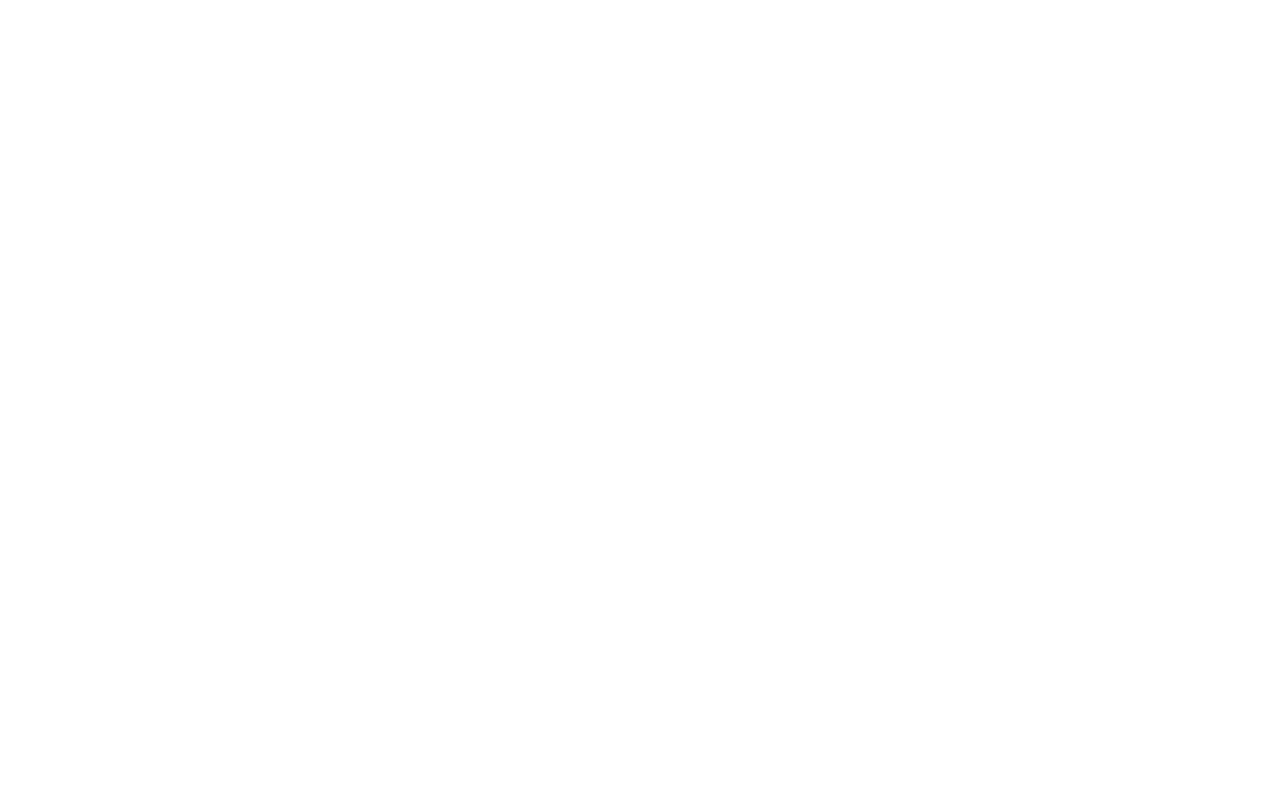
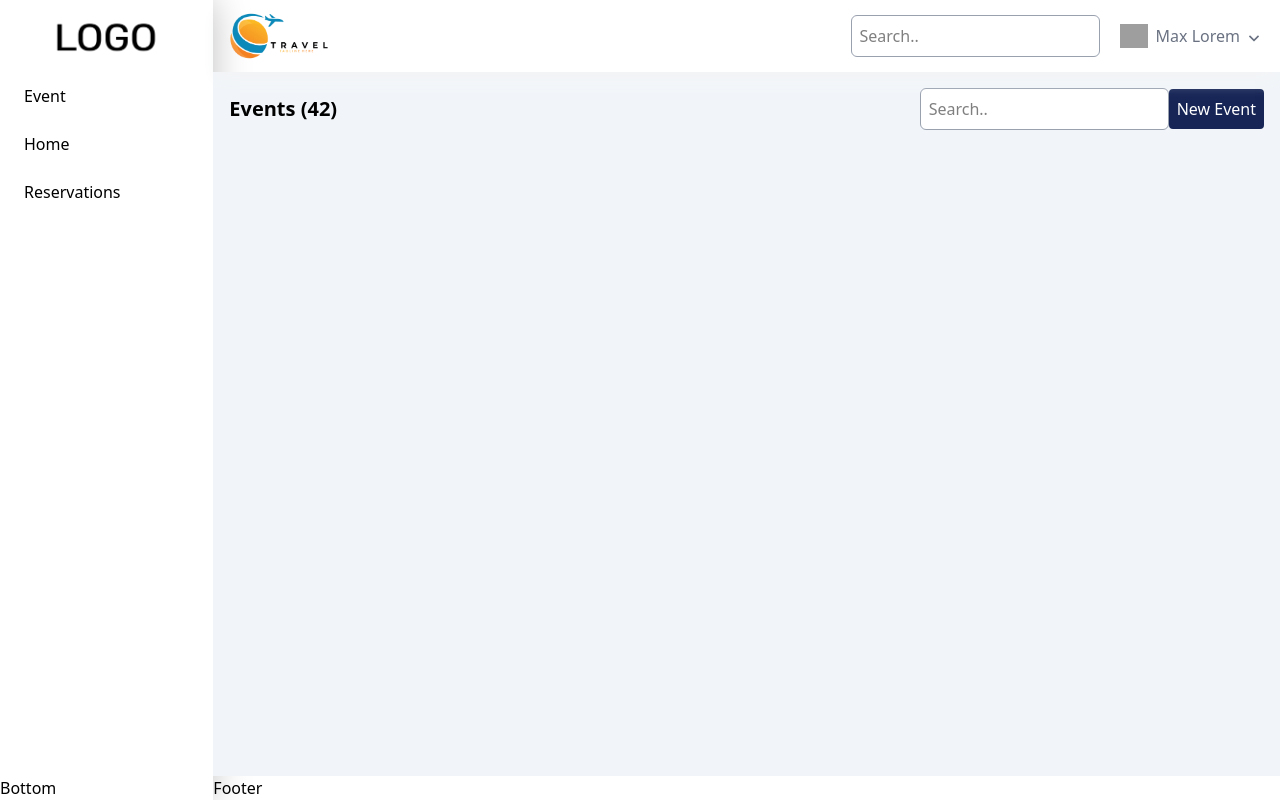
Before and after one commit to Darshangohel/T2C, a React (Vite) app: page /event in a window 1280 px wide. Before the commit this address had no page. Built offline with nearby package versions, Linux system fonts and the light colour scheme; grey boxes are pictures that could not be loaded.

Commit message:
add new pages

```diff
--- a/src/components/Footer.tsx
+++ b/src/components/Footer.tsx
@@ -1,6 +1,6 @@
 const Footer = () => {
     return (<div className="mt-5 p-2 text-center border-t border-gray-100">
-        <p className="text-sm text-gray-400">© 2025 T2C. All rights reserved. CST# 2029030-50.</p>
+        <p className="text-sm text-gray-400">© 2025 T2C. All rights reserved. CST# 12345678-90.</p>
     </div>)
 }
 
--- a/src/components/Header.tsx
+++ b/src/components/Header.tsx
@@ -1,6 +1,7 @@
 import logo from "../assets/logo-white.png"
 import background from "../assets/bg.jpg"
 import SportLogo from "../assets/national-championships.png"
+import { Link } from "react-router-dom"
 
 const Header = () => {
     return (
@@ -9,9 +10,15 @@
                 <div className="pt-7 flex justify-between items-center pb-3">
                     <img src={logo} alt="Logo" className="w-30"/>
                     <ul className="flex">
-                        <li className="px-4"><a href="#" className="text-white">Hotel</a></li>
-                        <li className="px-4"><a href="#" className="text-white">Event</a></li>
-                        <li className="px-4"><a href="#" className="text-white">Sport</a></li>
+                        <li className="px-4">
+                            <Link to="/dashboard" className="text-white">Home</Link>
+                        </li>
+                        <li className="px-4">
+                            <Link to="/event" className="text-white">Event</Link>
+                        </li>
+                        <li className="px-4">
+                            <Link to="#" className="text-white">Sport</Link>
+                        </li>
                     </ul>
                 </div>
             </div>
--- a/src/main.tsx
+++ b/src/main.tsx
@@ -4,6 +4,7 @@
 import Home from './pages/Home';
 import './index.css';
 import Login from './pages/Login';
+import Event from './pages/Event';
 
 ReactDOM.createRoot(document.getElementById('root')!).render(
   <React.StrictMode>
@@ -12,6 +13,7 @@
         <Route path="/" element={<Login />} />
         <Route path="/dashboard" element={<Home />} />
         <Route path="/login" element={<Login />} />
+        <Route path="/event" element={<Event />} />
       </Routes>
     </BrowserRouter>
   </React.StrictMode>
--- /dev/null
+++ b/src/pages/Event.css
@@ -0,0 +1 @@
+@import "tailwindcss";
--- /dev/null
+++ b/src/pages/Event.tsx
@@ -0,0 +1,66 @@
+import { useEffect } from "react";
+import "./Event.css";
+import Logo from "../assets/logo-dark.png"
+import { Link } from "react-router-dom";
+import TravelLogo from "../assets/travel-logo.png"
+
+const Event = () => {
+
+    const menuItems = [{label : "Event", path : "/event"}, {label : "Home", path : "/dashboard"}, {label : "Reservations", path : "#"}];
+
+    useEffect(() => {
+        document.body.classList.add("h-full");
+        document.documentElement.classList.add("h-full");
+        document.querySelector("#root").classList.add("h-full");
+    });
+    return (
+        <>
+            <div className="flex h-full">
+                <div className="w-2/12 flex flex-col shadow-[0_0px_35px_rgba(0,0,0,0.25)] h-full">
+                    <div className="p-3">
+                        <img src={Logo} alt="Logo" className="w-30 mx-auto" />
+                    </div>
+                    <div className="grow overflow-scroll px-2">
+                        <ul>
+                            {menuItems.map((item, index) =>
+                                <li className="px-1" key={index}>
+                                    <Link to={item.path} className="block hover:bg-blue-50 p-3 rounded-sm">{item.label}</Link>
+                                </li>
+                            )}
+                        </ul>
+                    </div>
+                    <div className="">
+                        Bottom
+                    </div>
+                </div>
+                <div className="w-10/12 flex flex-col">
+                    <div className="shadow-lg shadow-gray-100 min-h-18 py-3 px-4 flex justify-between z-10 relative">
+                        <img src={TravelLogo} alt="Travel Logo" className="w-25" />
+                        <div className="flex items-center">
+                            <input type="text" name="search" className="border border-gray-400 rounded-md p-2" placeholder="Search.." />
+                            <div className="flex ml-5 text-gray-500">
+                                <img src="https://avatar.iran.liara.run/username?username=Max+Lorem" className="w-7 mr-2" />
+                                <span>Max Lorem</span>
+                                <svg aria-hidden="true" fill="currentColor" className="mt-1 ml-1" viewBox="0 0 24 24" width="20" height="20" xmlns="http://www.w3.org/2000/svg" xmlnsXlink="http://www.w3.org/1999/xlink"><path d="M16.44 9.146a.5.5 0 0 1 .706 0l.708.708a.5.5 0 0 1 0 .707l-5.147 5.146a1 1 0 0 1-1.414 0l-5.147-5.146a.5.5 0 0 1 0-.707l.708-.708a.5.5 0 0 1 .703-.003L12 13.586l4.44-4.44z"></path></svg>
+                            </div>
+                        </div>
+                    </div>
+                    <div className="grow overflow-auto bg-slate-100 p-4">
+                        <div className="flex justify-between items-center">
+                            <h2 className="text-xl font-bold">Events (42)</h2>
+                            <div>
+                                <input type="text" name="search-event" className="border border-gray-400 rounded-md p-2 bg-white" placeholder="Search.." />
+                                <button className="p-2 rounded-sm bg-blue-950 text-white">New Event</button>
+                            </div>
+                        </div>
+                    </div>
+                    <div className="">
+                        Footer
+                    </div>
+                </div>
+            </div>
+        </>
+    )
+}
+
+export default Event;
```
Also changed, not shown: src/pages/Home.tsx (+68 -4 lines), src/assets/travel-logo.png (added), 1 other file (tests, documents, lock files or other folders).
